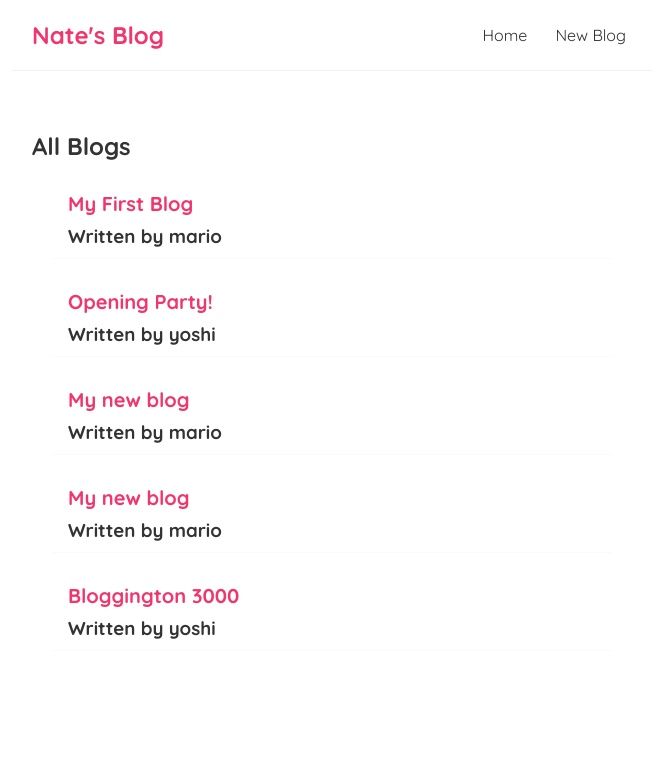
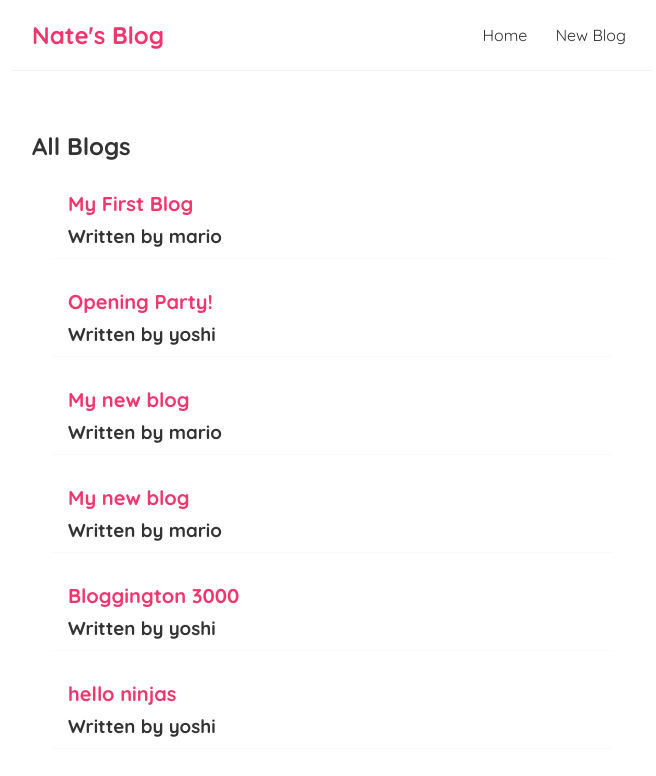
Before and after one commit to nkc53/simpleBlog, a React (Create React App) app: page / in a window 1280 px wide. Shown: the top 776 px of the page, without its empty margins (308-964 px from the left). Built offline with nearby package versions, Linux system fonts and the light colour scheme; data requests are answered from the project's data file.

Commit message:
practiced making redirects using the history api

```diff
--- a/data/db.json
+++ b/data/db.json
@@ -29,6 +29,12 @@
       "body": "This is a new blog",
       "author": "yoshi",
       "id": 5
+    },
+    {
+      "title": "hello ninjas",
+      "body": "sdasdsafasfsa",
+      "author": "yoshi",
+      "id": 6
     }
   ]
 }
--- a/src/Create.js
+++ b/src/Create.js
@@ -1,10 +1,12 @@
 import { useState } from "react";
+import { useHistory } from "react-router-dom/cjs/react-router-dom.min";
 
 const Create = () => {
     const [ title, setTitle ] = useState('');
     const [ body, setBody ] = useState('');
     const [ author, setAuthor ] = useState('mario');
     const [isLoading, setIsLoading] = useState(false);
+    const history = useHistory();
 
     const handleSubmit = (e) => {
         e.preventDefault();
@@ -19,6 +21,8 @@ const Create = () => {
         }).then(() => {
             console.log('new blog added');
             setIsLoading(false);
+            history.push('/');
+
         })
     }
 
```
